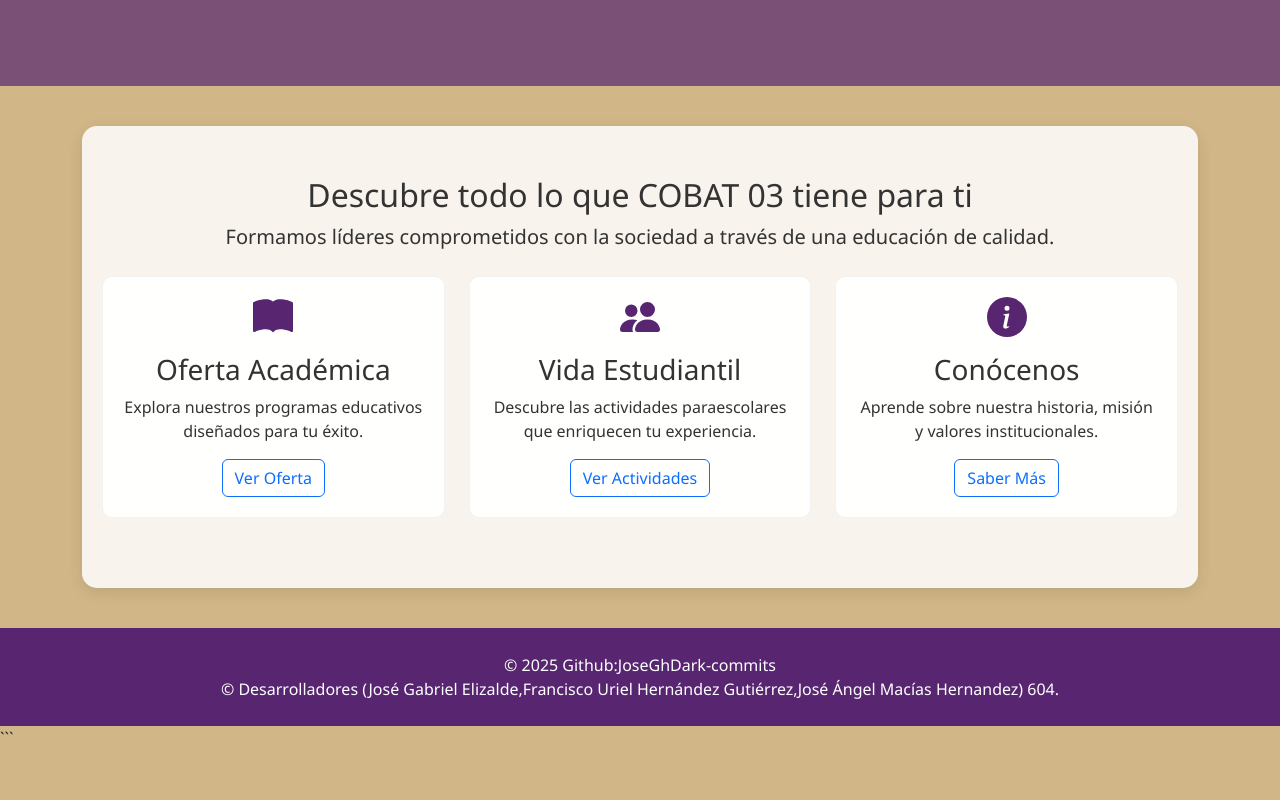
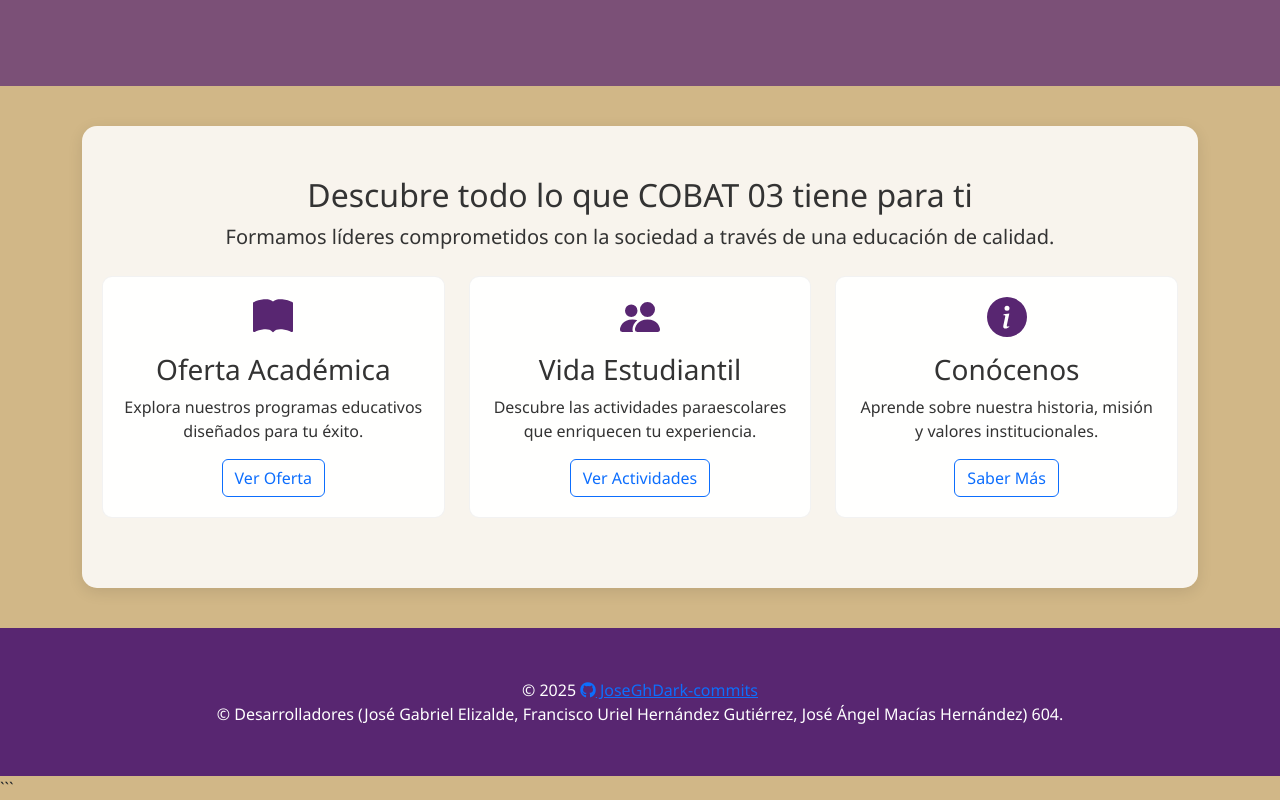
Before and after one commit to Jos-hash-sha-256/COBAT03-PAGE, a plain HTML site: page index.html in a window 1280 px wide. Shown: the part 380-1180 px from the top of the page. Before the commit the page ends 1130 px from the top, so only its background shows below. Drawn offline with nearby package versions, Linux system fonts and the light colour scheme.

Commit message:
Update index.html

```diff
--- a/index.html
+++ b/index.html
@@ -2,6 +2,8 @@
   <meta charset="UTF-8"> <meta name="viewport" content="width=device-width, initial-scale=1"> <title>COBAT 03 - Inicio</title> <link href="https://cdn.jsdelivr.net/npm/bootstrap@5.3.3/dist/css/bootstrap.min.css" rel="stylesheet">
 
   <link href="styles.css" rel="stylesheet">
+<link rel="stylesheet" href="https://cdnjs.cloudflare.com/ajax/libs/font-awesome/6.5.0/css/all.min.css">
+
 
   </head>
 <body class="page-index"> <nav class="navbar navbar-expand-lg navbar-dark">
@@ -56,8 +58,20 @@
                  <a href="acerca.html" class="btn btn-outline-primary" aria-label="Conocer más Acerca de Nosotros">Saber Más</a>
             </div>
         </div> </div> </section> </main> <footer>
-          <div class="container"> <p>© <span id="year"></span> Github:JoseGhDark-commits </p>
-  <div class="container"> <p>© <span id="year"></span> Desarrolladores (José Gabriel Elizalde,Francisco Uriel Hernández Gutiérrez,José Ángel Macías Hernandez) 604.</p>
+          <footer>
+  <div class="container">
+    <p>
+      © <span id="year"></span>
+      <a href="https://github.com/JoseGhDark" target="_blank" rel="noopener" aria-label="Perfil de GitHub">
+        <i class="fab fa-github"></i> JoseGhDark-commits
+      </a>
+    </p>
+    <p>
+      © <span id="year"></span> Desarrolladores (José Gabriel Elizalde, Francisco Uriel Hernández Gutiérrez, José Ángel Macías Hernández) 604.
+    </p>
+  </div>
+</footer>
+
     </div> </footer> <script src="https://cdn.jsdelivr.net/npm/bootstrap@5.3.3/dist/js/bootstrap.bundle.min.js"></script>
 
 <script src="scripts.js"></script>
```
